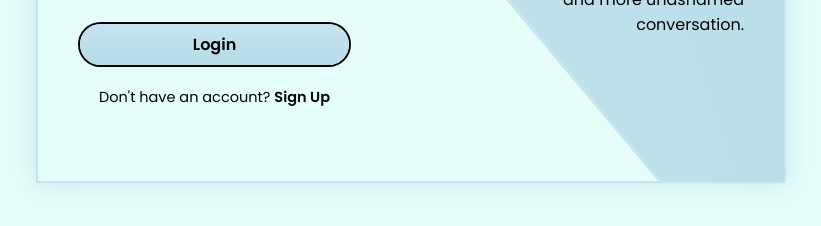
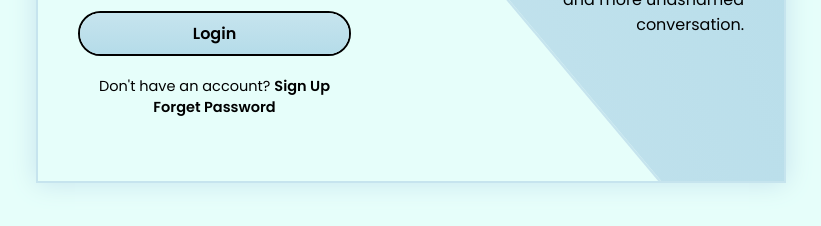
Before and after one commit to jiyaaah030/Health-Ed-Pro, a plain HTML site: page Signup_Form_Health_Ed_Pro.html in a window 1280 px wide. Shown: the part 442-668 px from the top of the page, without its empty margins (229-1050 px from the left). Drawn offline with nearby package versions, Linux system fonts and the light colour scheme.

Commit message:
Add files via upload

```diff
--- a/Signup_Form_Health_Ed_Pro.html
+++ b/Signup_Form_Health_Ed_Pro.html
@@ -31,6 +31,7 @@
             <p>
               Don't have an account?
               <a href="#" class="signup-link">Sign Up</a>
+              <a href="">Forget Password</a>
             </p>
           </div>
         </form>
```
Also changed, not shown: Signup_Form_Health_Ed_Pro.js (line endings or trailing spaces).
